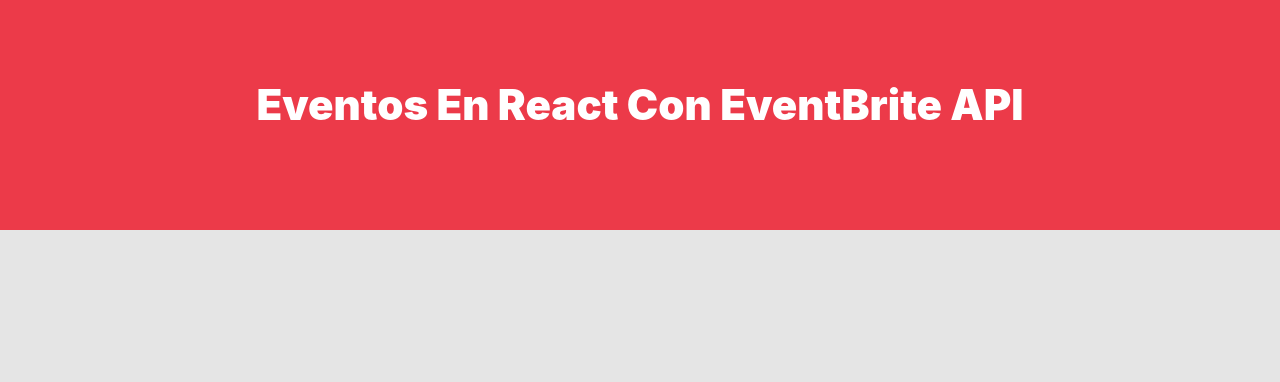
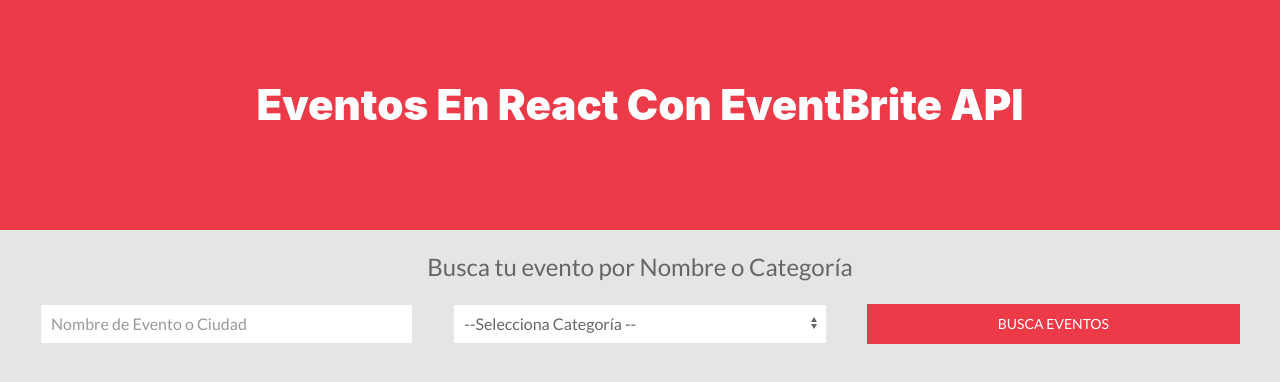
Before and after one commit to northerchild/ReactEventos, a React (Create React App) app: page / in a window 1280 px wide. Shown: the top 382 px of the page. Built offline with nearby package versions, Linux system fonts and the light colour scheme; no server answers.

Commit message:
Se agrega el formulario

```diff
--- a/src/App.js
+++ b/src/App.js
@@ -1,11 +1,16 @@
 import React from 'react';
 import Header from './components/Header'
 import CategoriasProvider from './context/CategoriaContex';
+import Formulario from './components/Formulario'
 
 function App() {
   return (
     <CategoriasProvider>
     <Header />
+    <div className="uk-container">
+      <Formulario />
+    </div>
+
     </CategoriasProvider>
   );
 }
--- /dev/null
+++ b/src/components/Formulario.js
@@ -0,0 +1,47 @@
+import React, { Component } from 'react'
+
+class Formulario extends Component {
+    state = {
+        nombre: '',
+        categirua: ''
+    }
+    render() {
+        return (
+            <form  >
+                            <fieldset className="uk-fieldset uk-margin">
+                                <legend className="uk-legend uk-text-center">
+                                    Busca tu evento por Nombre o Categoría
+                                </legend>
+                            </fieldset>
+
+                            <div className="uk-column-1-3@m uk-margin">
+                                <div className="uk-margin" uk-margin="true">
+                                        <input
+                                            name="nombre"
+                                            className="uk-input"
+                                            type="text"
+                                            placeholder="Nombre de Evento o Ciudad"
+                                            onChange={this.obtenerDatosEvento}
+                                        />
+                                </div>
+
+                                <div className="uk-margin" uk-margin="true">
+                                    <select
+                                        className="uk-select"
+                                        name="categoria"
+                                        onChange={this.obtenerDatosEvento}
+                                    >
+                                        <option value="">--Selecciona Categoría --</option>
+                                    </select>
+                                </div>
+
+                                <div>
+                                    <input type="submit" className="uk-button uk-button-danger" value="Busca Eventos" />
+                                </div>
+                            </div>
+                        </form>
+        );
+    }
+}
+
+export default Formulario;
```
